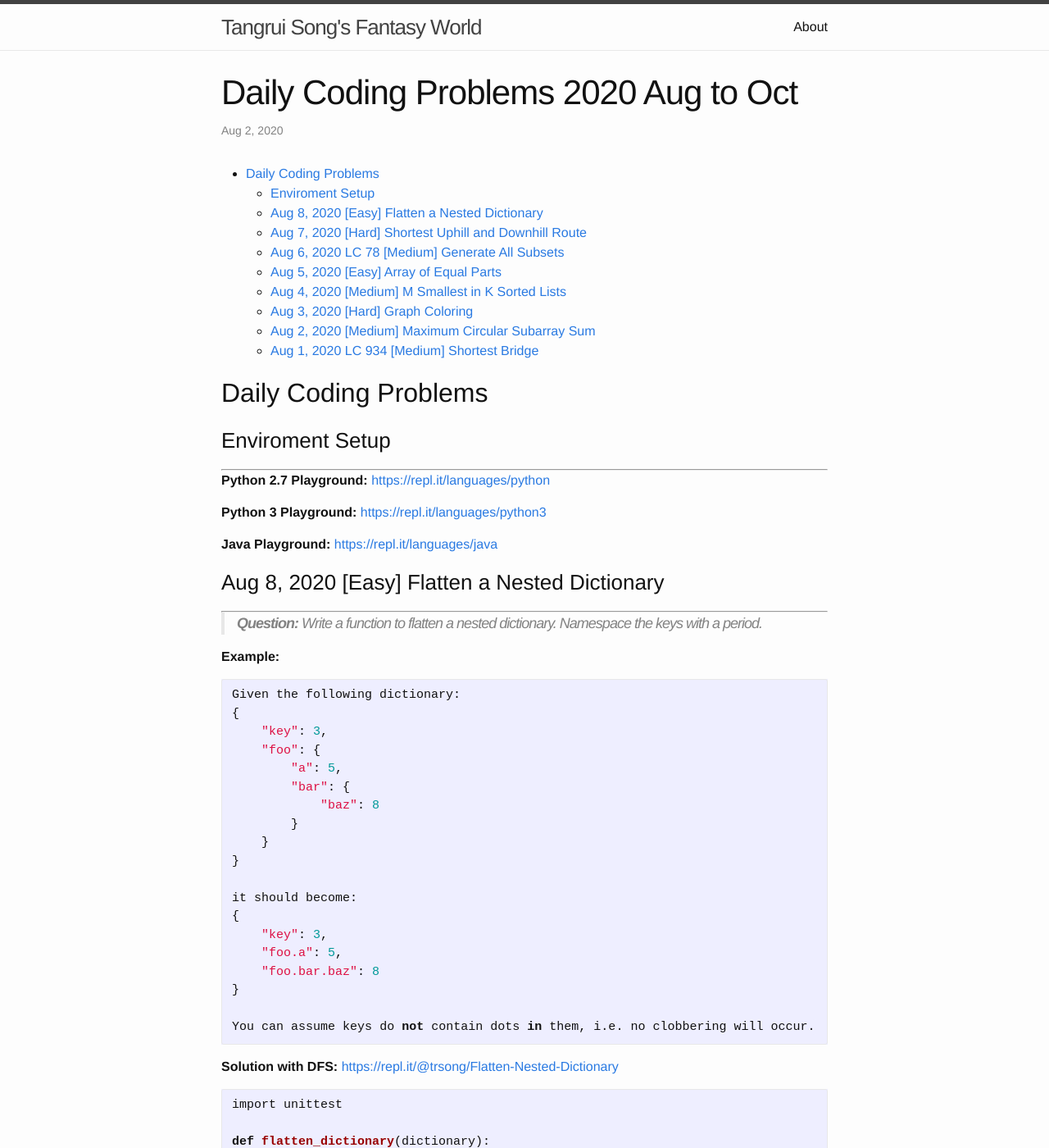
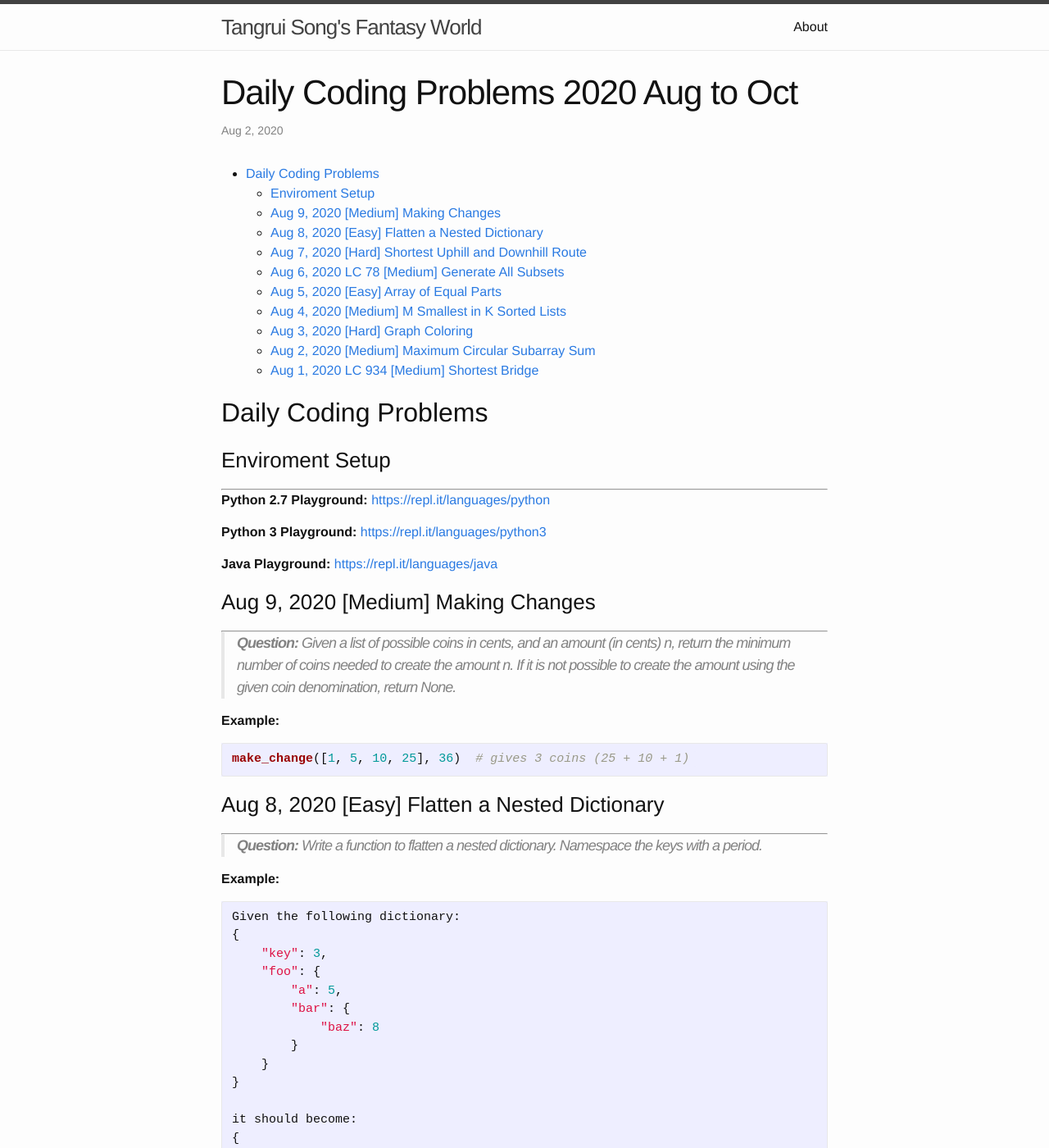
Before and after one commit to trsong/trsong.github.io, a Jekyll site: the page built from _posts/2020-08-01-DailyQuestionsAug.md, in a window 1280 px wide and 1400 px high. Shown: the whole window at 82% size. Built offline with Jekyll 4.4.1, drawn with Linux system fonts in a browser that asks for light colours.

Commit message:
Add Aug 9 Question

````diff
--- a/_posts/2020-08-01-DailyQuestionsAug.md
+++ b/_posts/2020-08-01-DailyQuestionsAug.md
@@ -18,6 +18,14 @@ categories: Python/Java
 
 **Java Playground:** [https://repl.it/languages/java](https://repl.it/languages/java)
 
+### Aug 9, 2020 \[Medium\] Making Changes
+---
+> **Question:** Given a list of possible coins in cents, and an amount (in cents) n, return the minimum number of coins needed to create the amount n. If it is not possible to create the amount using the given coin denomination, return None.
+
+**Example:**
+```py
+make_change([1, 5, 10, 25], 36)  # gives 3 coins (25 + 10 + 1)
+```
 
 
 ### Aug 8, 2020 \[Easy\] Flatten a Nested Dictionary
````
